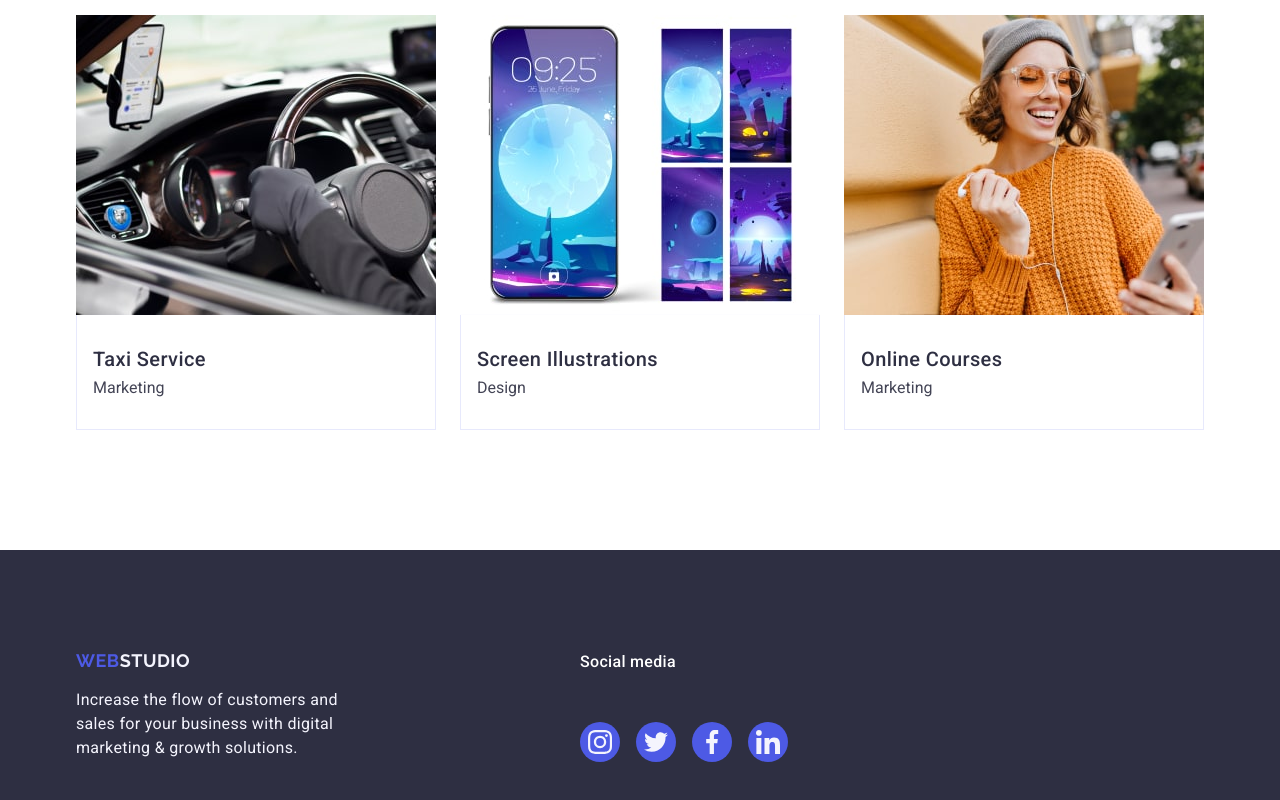
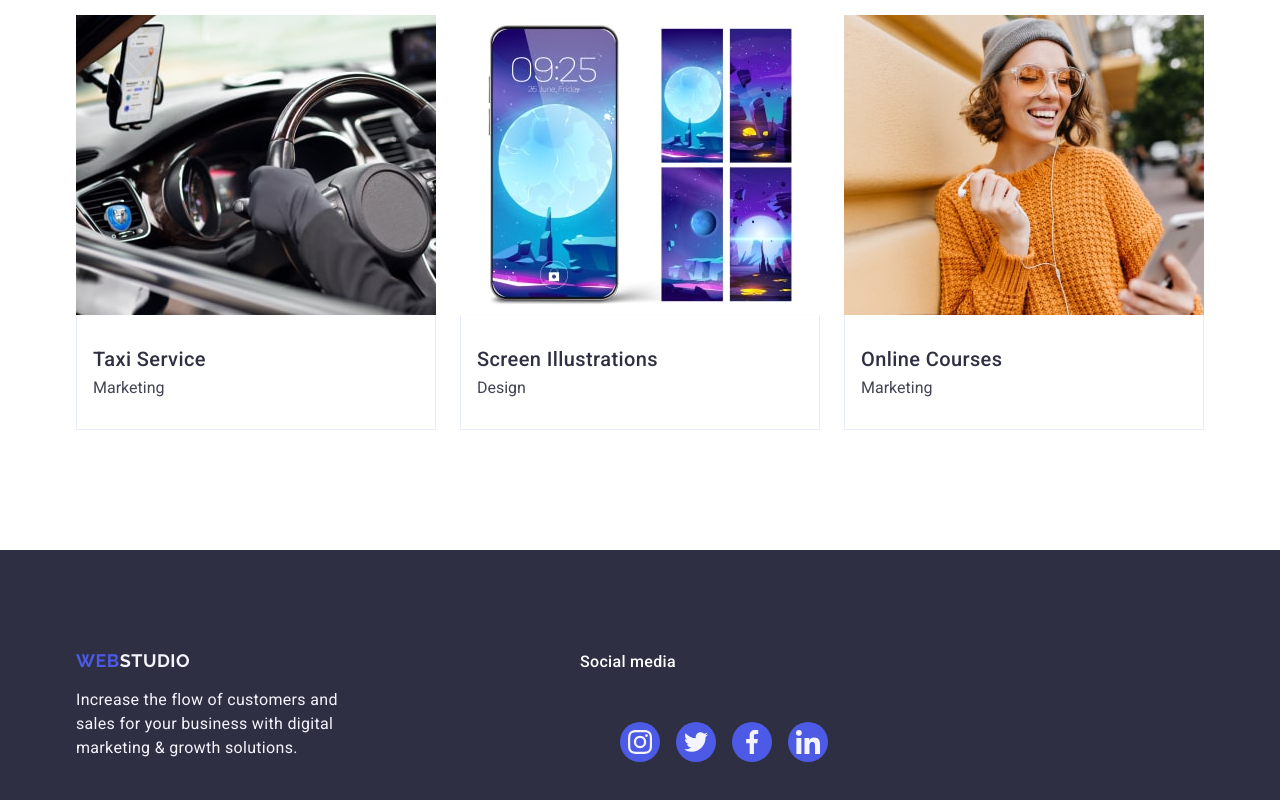
Before and after one commit to ayuzh01/goit-markup-hw-04, a plain HTML site: page index.html in a window 1280 px wide. Shown: the part 2621-3421 px from the top of the page. Drawn offline with nearby package versions, Linux system fonts and the light colour scheme.

Commit message:
update files

```diff
--- a/css/styles.css
+++ b/css/styles.css
@@ -189,7 +189,7 @@ transition: color 250ms cubic-bezier(0.4, 0, 0.2, 1);
     height: 56px;
     padding: 16px 32px;
     margin-top: 48px;
-    background-color: 250ms cubic-bezier(0.4, 0, 0.2, 1);
+    transition: background-color 250ms cubic-bezier(0.4, 0, 0.2, 1);
 }
 
 .solutions-btn:hover,
@@ -420,6 +420,7 @@ box-shadow: 0px 1px 6px rgba(46, 47, 66, 0.08), 0px 1px 1px rgba(46, 47, 66, 0.1
 .portfolio-cover-wrap {
     position: relative;
     overflow: hidden;
+
 }
 
     .portfolio-cover-text {
@@ -437,9 +438,7 @@ padding-right: 32px;
 padding-top: 40px;
 padding-bottom: 40px;
 transform: translateY(100%);
-transition: transform 200ms linear;
-
-
+transition: transform 250ms cubic-bezier(0.4, 0, 0.2, 1);
     }
 
     /*================= portfolio end ================*/
@@ -504,9 +503,11 @@ color: #fff;
 margin-bottom: 16px;
 
     }
-    .team-icon-list {
-        padding-left: 0;
+    .footer-icon-list {
+        display: flex;
         gap: 16px;
+        justify-content: center;
+
     }
 
     .finalflex-logo {
--- a/index.html
+++ b/index.html
@@ -476,7 +476,7 @@
         </div>
           <div class="footer-links">
             <p class="soc-media">Social media</p>
-            <ul class="team-icon-list">
+            <ul class="footer-icon-list">
               <li class="team-icon-item">
                 <a href="" class="team-icon-link footer-link-hover">
                   <svg class="team-icon" width="24" height="24">
```
